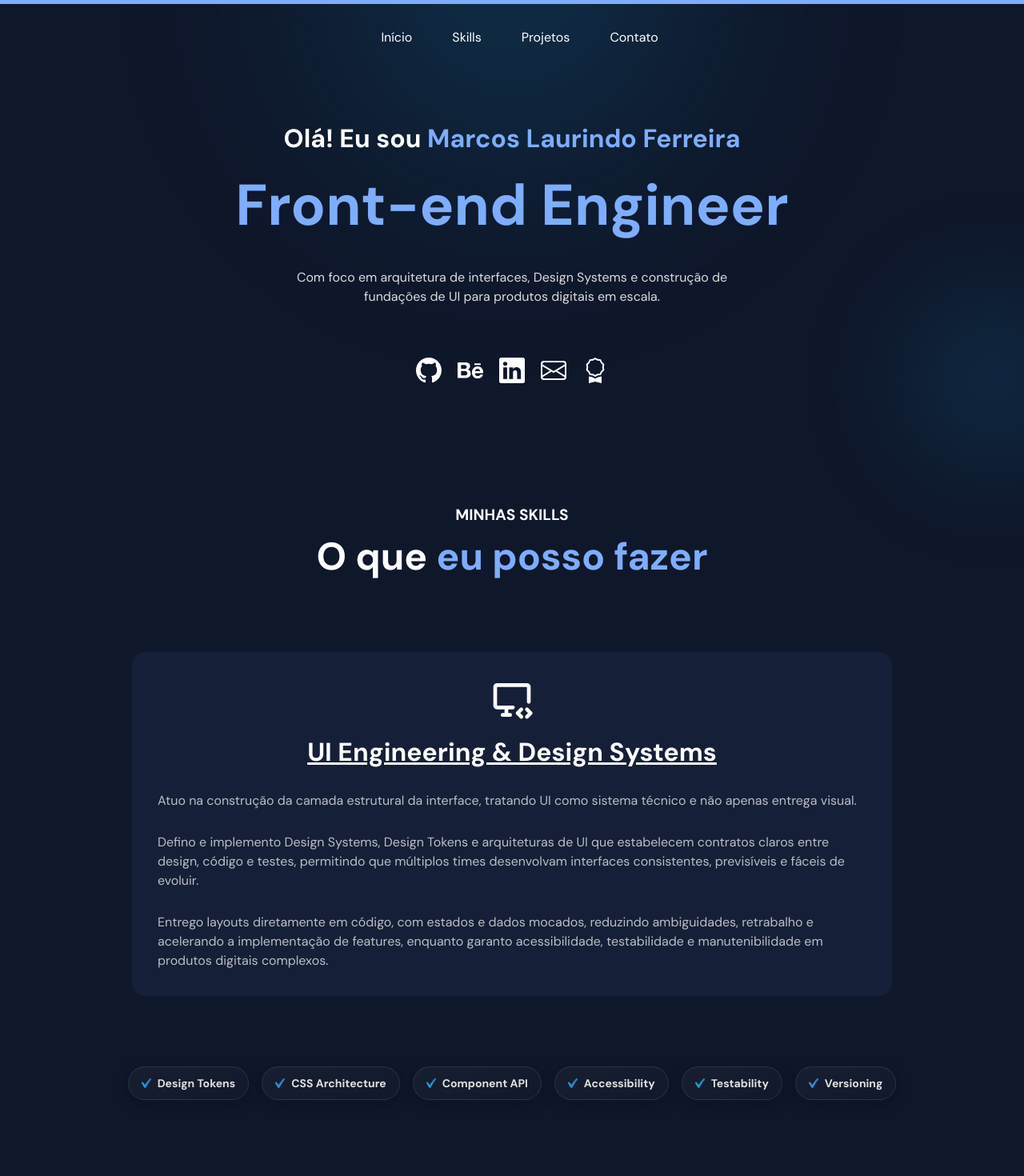
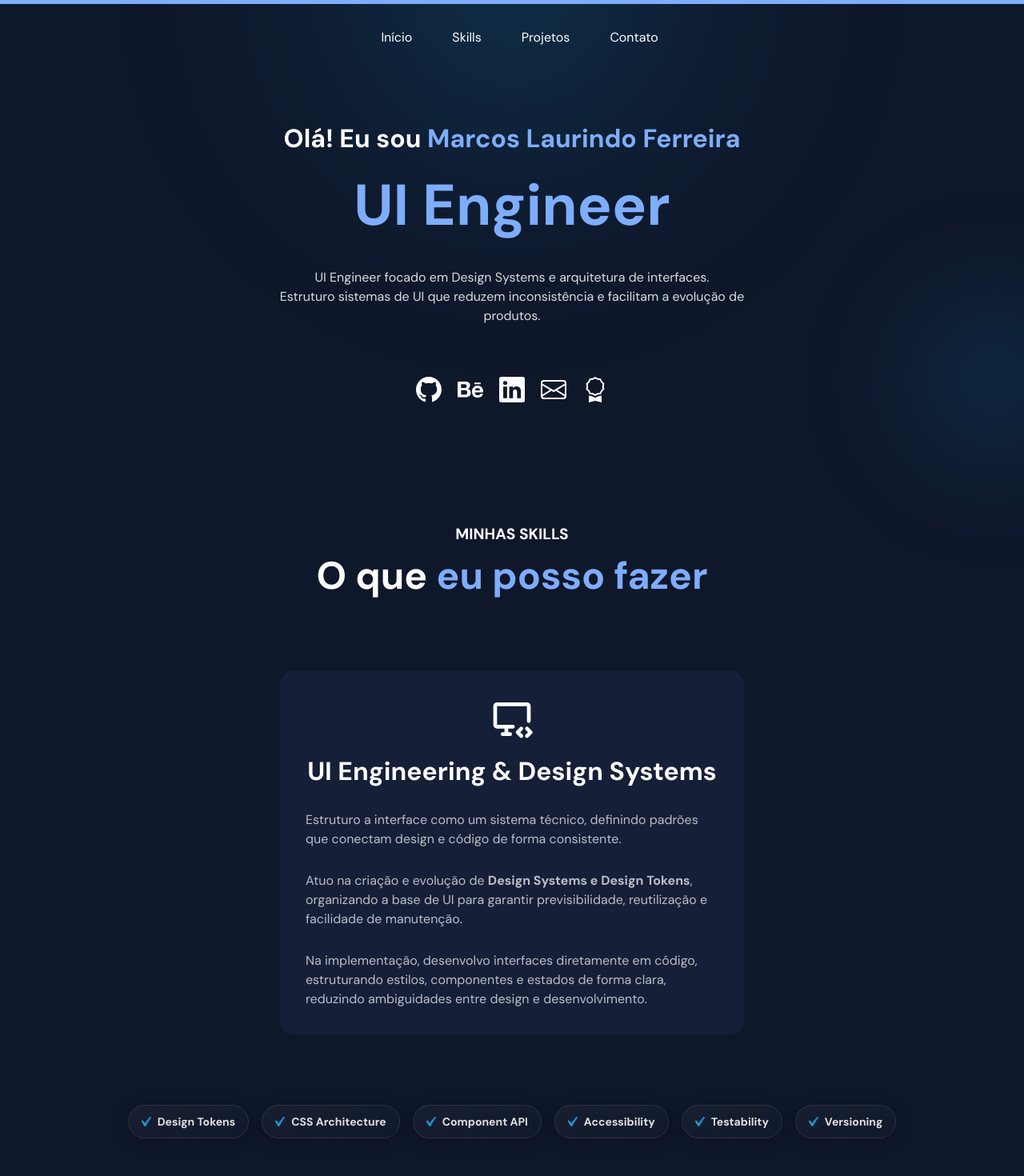
Before and after one commit to marcosprofile/DevXPortfolio, a React (Create React App) app: page / in a window 1280 px wide. Shown: the top 1470 px of the page at 80% size. Built offline with nearby package versions, Linux system fonts and the light colour scheme; no server answers.

Commit message:
feat: atualizar informações de autor e melhorar descrições de habilidades

```diff
--- a/src/components/Footer.jsx
+++ b/src/components/Footer.jsx
@@ -5,7 +5,7 @@ export default function Footer() {
     <FooterContainer>
       <PaddingContainer $top="1.5rem" $bottom="1.5rem">
         <Heading as="p" size="p" $align="center">
-          &copy; {new Date().getFullYear()} | Marcos L. Ferreira • Front-end Engineer - Todos os direitos reservados.
+          &copy;Marcotech • UI Engineer {new Date().getFullYear()} - Todos os direitos reservados.
         </Heading>
       </PaddingContainer>
     </FooterContainer>
--- a/src/components/MySkills.jsx
+++ b/src/components/MySkills.jsx
@@ -61,15 +61,15 @@ export default function MySkills() {
         >
           <SkillCard>
             <TbDeviceDesktopCode />
-            <Heading as="h3" size="h3" $textDecoration="underline">UI Engineering & Design Systems</Heading>
+            <Heading as="h3" size="h3" >UI Engineering & Design Systems</Heading>
             <ParaText $top=".75rem" $width="100%" $color="color-mix(in oklab, white, #0F172A 25%)">
-              Atuo na construção da camada estrutural da interface, tratando UI como sistema técnico e não apenas entrega visual.
+              Estruturo a interface como um sistema técnico, definindo padrões que conectam design e código de forma consistente.
             </ParaText>
             <ParaText $top=".75rem" $width="100%" $color="color-mix(in oklab, white, #0F172A 25%)">
-              Defino e implemento Design Systems, Design Tokens e arquiteturas de UI que estabelecem contratos claros entre design, código e testes, permitindo que múltiplos times desenvolvam interfaces consistentes, previsíveis e fáceis de evoluir.
+              Atuo na criação e evolução de <strong>Design Systems e Design Tokens</strong>, organizando a base de UI para garantir previsibilidade, reutilização e facilidade de manutenção.
             </ParaText>
             <ParaText $top=".75rem" $width="100%" $color="color-mix(in oklab, white, #0F172A 25%)">
-              Entrego layouts diretamente em código, com estados e dados mocados, reduzindo ambiguidades, retrabalho e acelerando a implementação de features, enquanto garanto acessibilidade, testabilidade e manutenibilidade em produtos digitais complexos.
+              Na implementação, desenvolvo interfaces diretamente em código, estruturando estilos, componentes e estados de forma clara, reduzindo ambiguidades entre design e desenvolvimento.
             </ParaText>
           </SkillCard>
         </FlexContainer>
--- a/src/components/Showcase.jsx
+++ b/src/components/Showcase.jsx
@@ -43,10 +43,11 @@ export default function Showcase() {
             Olá! Eu sou <BlueText>Marcos Laurindo Ferreira</BlueText>
           </Heading>
           <Heading as="h1" size="h1" $align="center">
-          <BlueText>Front-end Engineer</BlueText>
+          <BlueText>UI Engineer</BlueText>
           </Heading>
           <ParaText as="p" $top="2rem" $bottom="4rem" $mWidth="600px" $center>
-            Com foco em arquitetura de interfaces, Design Systems e construção de fundações de UI para produtos digitais em escala.
+            UI Engineer focado em Design Systems e arquitetura de interfaces.<br />
+            Estruturo sistemas de UI que reduzem inconsistência e facilitam a evolução de produtos.
           </ParaText>
 
           {/* --social-icons-- */}
--- a/src/styles/MySkills.styled.js
+++ b/src/styles/MySkills.styled.js
@@ -35,7 +35,7 @@ export const SkillCard = styled.div`
   color: #FFFFFF;
   padding-right: ${({ $paddingRight }) => $paddingRight };
   border-radius: 1rem;
-  max-width: 950px;
+  max-width: 580px;
 
   svg { font-size: 3.5rem };
 
```
